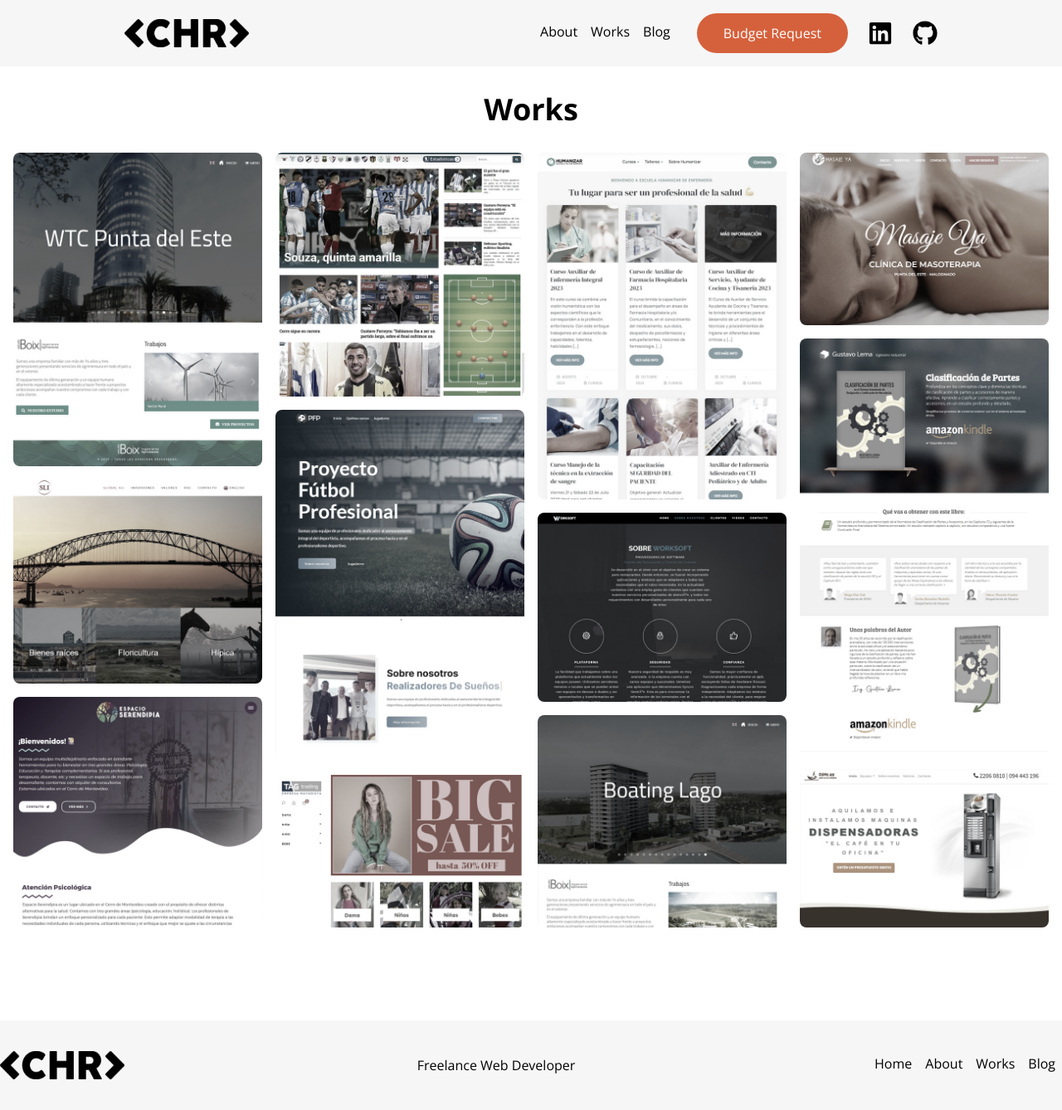
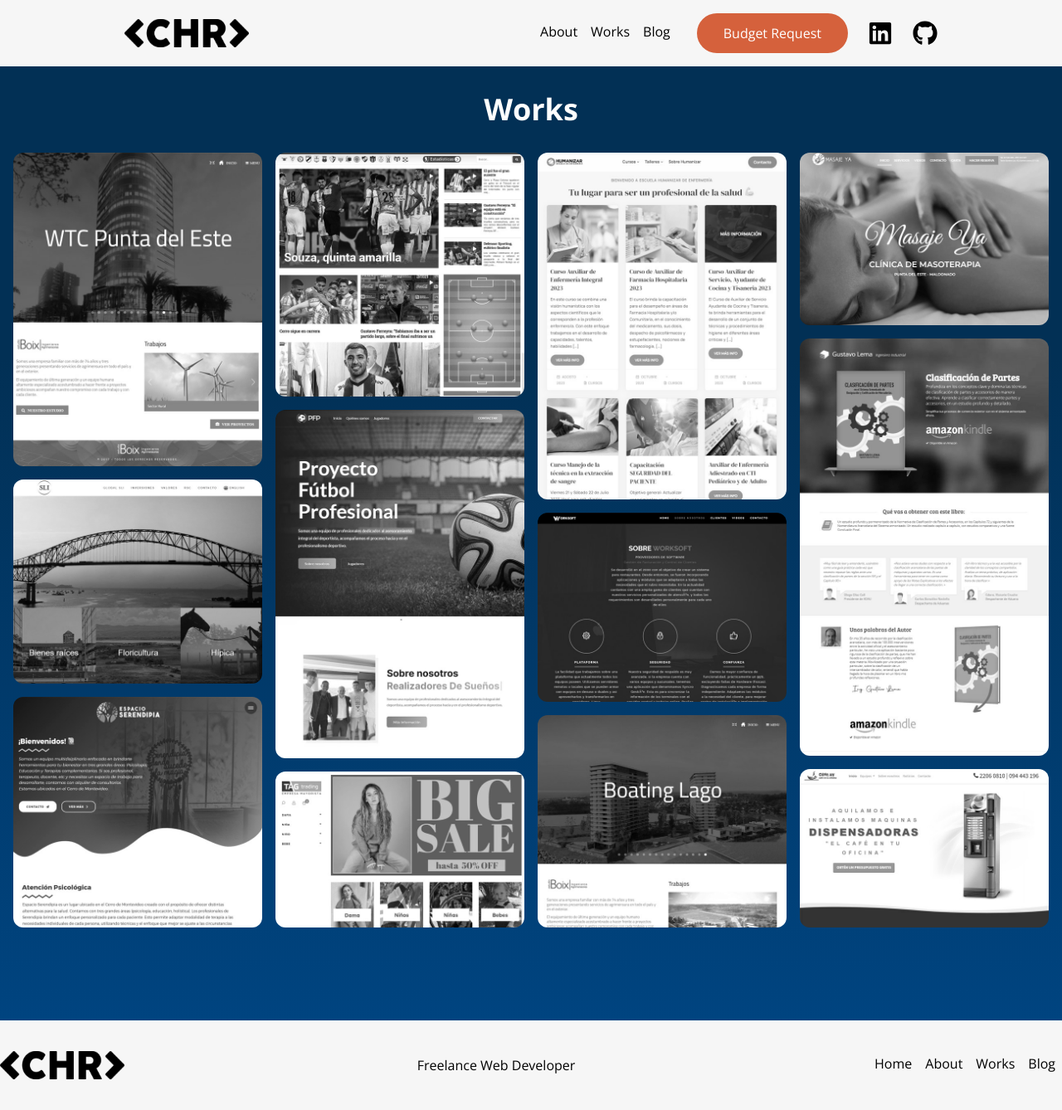
Before and after one commit to christianMiguez/front-christianmiguez.com, a Next.js app: page /works in a window 1280 px wide. Shown: the whole page at 83% size. Built offline with nearby package versions, Linux system fonts and the light colour scheme.

Commit message:
Works workaround

```diff
--- a/next.config.js
+++ b/next.config.js
@@ -5,6 +5,7 @@ const nextConfig = {
       "localhost",
       "admin-christianmiguez-com.onrender.com",
       "christianmiguez.vercel.app",
+      "picsum.photos",
     ],
   },
 };
--- a/src/app/works/page.tsx
+++ b/src/app/works/page.tsx
@@ -5,32 +5,42 @@ import styles from "./works.module.scss";
 import { useState } from "react";
 import { AnimatePresence } from "framer-motion";
 import Modal from "@/components/features/Modal/Modal";
+import { WORKS } from "@/utils/data";
 
 export default function Works() {
   const [modalOpen, setModalOpen] = useState(false);
+  const [modalContent, setModalContent] = useState(WORKS[0]);
 
-  const close = () => setModalOpen(false);
-  const open = () => setModalOpen(true);
+  const close = () => {
+    setModalOpen(false);
+    document.getElementsByTagName("body")[0].style.overflow = "auto";
+  };
+  const open = (e: any) => {
+    setModalOpen(true);
+    document
+      .getElementsByTagName("body")[0]
+      .scrollIntoView({ behavior: "instant" });
+    document.getElementsByTagName("body")[0].style.overflow = "hidden";
+    setModalContent(WORKS[e.target.dataset.id]);
+  };
 
   return (
-    <>
-      <div className="modalFramer z-100 text-white">
+    <div className="bg-blue-dark-gradient">
+      <div className="h-full z-100 text-white relative">
         <AnimatePresence
-          // Disable any initial animations on children that
-          // are present when the component is first rendered
           initial={false}
-          // Only render one component at a time.
-          // The exiting component will finish its exit
-          // animation before entering component is rendered
           mode="wait"
-          // Fires when all exiting nodes have completed animating out
           onExitComplete={() => null}
         >
           {modalOpen && (
-            <Modal modalOpen={modalOpen} handleClose={close} text="aaaa" />
+            <Modal
+              modalOpen={modalOpen}
+              handleClose={close}
+              modalContent={modalContent}
+            />
           )}
         </AnimatePresence>
-      </div>
+
         <main className="py-28 z-10">
           <div className="hero-post container mx-auto px-4">
             <h1 className="h2 mb-8 text-center">Works</h1>
@@ -38,23 +48,25 @@ export default function Works() {
             <div className="grid grid-cols-2 md:grid-cols-4 gap-4">
               <div className="grid gap-4">
                 <div
-                className={`hover:drop-shadow-xl hover:scale-105 grayscale-[80%] hover:grayscale-0 hover:transition-[3s] duration-700 cursor-pointer save-button`}
-                onClick={() => (modalOpen ? close() : open())}
+                  className={`hover:drop-shadow-xl hover:scale-105 grayscale hover:grayscale-0 hover:transition-[3s] duration-700 cursor-pointer save-button`}
+                  onClick={(e) => (modalOpen ? close() : open(e))}
                 >
                   <Image
-                  className="h-auto max-w-full rounded-lg"
-                  src="/assets/images/masonry/image.jpg"
+                    data-id="0"
+                    className="h-auto max-w-full rounded-xl"
+                    src="/assets/images/masonry/image-0.jpg"
                     alt="Christian Miguez - WORK: #"
                     width={610}
                     height={768}
                   />
                 </div>
                 <div
-                className={`hover:drop-shadow-xl hover:scale-105 grayscale-[80%] hover:grayscale-0 hover:transition-[1s] duration-700 cursor-pointer save-button`}
-                onClick={() => (modalOpen ? close() : open())}
+                  className={`hover:drop-shadow-xl hover:scale-105 grayscale hover:grayscale-0 hover:transition-[1s] duration-700 cursor-pointer save-button`}
+                  onClick={(e) => (modalOpen ? close() : open(e))}
                 >
                   <Image
-                  className="h-auto max-w-full rounded-lg"
+                    data-id="1"
+                    className="h-auto max-w-full rounded-xl"
                     src="/assets/images/masonry/image-1.jpg"
                     alt="Christian Miguez - WORK: #"
                     width={610}
@@ -62,11 +74,12 @@ export default function Works() {
                   />
                 </div>
                 <div
-                className={`hover:drop-shadow-xl hover:scale-105 grayscale-[80%] hover:grayscale-0 hover:transition-[1s] duration-700 cursor-pointer save-button`}
-                onClick={() => (modalOpen ? close() : open())}
+                  className={`hover:drop-shadow-xl hover:scale-105 grayscale hover:grayscale-0 hover:transition-[1s] duration-700 cursor-pointer save-button`}
+                  onClick={(e) => (modalOpen ? close() : open(e))}
                 >
                   <Image
-                  className="h-auto max-w-full rounded-lg"
+                    data-id="2"
+                    className="h-auto max-w-full rounded-xl"
                     src="/assets/images/masonry/image-2.jpg"
                     alt="Christian Miguez - WORK: #"
                     width={610}
@@ -76,11 +89,12 @@ export default function Works() {
               </div>
               <div className="grid gap-4">
                 <div
-                className={`hover:drop-shadow-xl hover:scale-105 grayscale-[80%] hover:grayscale-0 hover:transition-[1s] duration-700 cursor-pointer save-button`}
-                onClick={() => (modalOpen ? close() : open())}
+                  className={`hover:drop-shadow-xl hover:scale-105 grayscale hover:grayscale-0 hover:transition-[1s] duration-700 cursor-pointer save-button`}
+                  onClick={(e) => (modalOpen ? close() : open(e))}
                 >
                   <Image
-                  className="h-auto max-w-full rounded-lg"
+                    data-id="3"
+                    className="h-auto max-w-full rounded-xl"
                     src="/assets/images/masonry/image-3.jpg"
                     alt="Christian Miguez - WORK: #"
                     width={610}
@@ -88,11 +102,12 @@ export default function Works() {
                   />
                 </div>
                 <div
-                className={`hover:drop-shadow-xl hover:scale-105 grayscale-[80%] hover:grayscale-0 hover:transition-[1s] duration-700 cursor-pointer save-button`}
-                onClick={() => (modalOpen ? close() : open())}
+                  className={`hover:drop-shadow-xl hover:scale-105 grayscale hover:grayscale-0 hover:transition-[1s] duration-700 cursor-pointer save-button`}
+                  onClick={(e) => (modalOpen ? close() : open(e))}
                 >
                   <Image
-                  className="h-auto max-w-full rounded-lg"
+                    data-id="4"
+                    className="h-auto max-w-full rounded-xl"
                     src="/assets/images/masonry/image-4.jpg"
                     alt="Christian Miguez - WORK: #"
                     width={610}
@@ -100,11 +115,12 @@ export default function Works() {
                   />
                 </div>
                 <div
-                className={`hover:drop-shadow-xl hover:scale-105 grayscale-[80%] hover:grayscale-0 hover:transition-[1s] duration-700 cursor-pointer save-button`}
-                onClick={() => (modalOpen ? close() : open())}
+                  className={`hover:drop-shadow-xl hover:scale-105 grayscale hover:grayscale-0 hover:transition-[1s] duration-700 cursor-pointer save-button`}
+                  onClick={(e) => (modalOpen ? close() : open(e))}
                 >
                   <Image
-                  className="h-auto max-w-full rounded-lg"
+                    data-id="5"
+                    className="h-auto max-w-full rounded-xl"
                     src="/assets/images/masonry/image-5.jpg"
                     alt="Christian Miguez - WORK: #"
                     width={610}
@@ -114,11 +130,12 @@ export default function Works() {
               </div>
               <div className="grid gap-4">
                 <div
-                className={`hover:drop-shadow-xl hover:scale-105 grayscale-[80%] hover:grayscale-0 hover:transition-[1s] duration-700 cursor-pointer save-button`}
-                onClick={() => (modalOpen ? close() : open())}
+                  className={`hover:drop-shadow-xl hover:scale-105 grayscale hover:grayscale-0 hover:transition-[1s] duration-700 cursor-pointer save-button`}
+                  onClick={(e) => (modalOpen ? close() : open(e))}
                 >
                   <Image
-                  className="h-auto max-w-full rounded-lg"
+                    data-id="6"
+                    className="h-auto max-w-full rounded-xl"
                     src="/assets/images/masonry/image-6.jpg"
                     alt="Christian Miguez - WORK: #"
                     width={610}
@@ -126,11 +143,12 @@ export default function Works() {
                   />
                 </div>
                 <div
-                className={`hover:drop-shadow-xl hover:scale-105 grayscale-[80%] hover:grayscale-0 hover:transition-[1s] duration-700 cursor-pointer save-button`}
-                onClick={() => (modalOpen ? close() : open())}
+                  className={`hover:drop-shadow-xl hover:scale-105 grayscale hover:grayscale-0 hover:transition-[1s] duration-700 cursor-pointer save-button`}
+                  onClick={(e) => (modalOpen ? close() : open(e))}
                 >
                   <Image
-                  className="h-auto max-w-full rounded-lg"
+                    data-id="7"
+                    className="h-auto max-w-full rounded-xl"
                     src="/assets/images/masonry/image-7.jpg"
                     alt="Christian Miguez - WORK: #"
                     width={610}
@@ -138,11 +156,12 @@ export default function Works() {
                   />
                 </div>
                 <div
-                className={`hover:drop-shadow-xl hover:scale-105 grayscale-[80%] hover:grayscale-0 hover:transition-[1s] duration-700 cursor-pointer save-button`}
-                onClick={() => (modalOpen ? close() : open())}
+                  className={`hover:drop-shadow-xl hover:scale-105 grayscale hover:grayscale-0 hover:transition-[1s] duration-700 cursor-pointer save-button`}
+                  onClick={(e) => (modalOpen ? close() : open(e))}
                 >
                   <Image
-                  className="h-auto max-w-full rounded-lg"
+                    data-id="8"
+                    className="h-auto max-w-full rounded-xl"
                     src="/assets/images/masonry/image-8.jpg"
                     alt="Christian Miguez - WORK: #"
                     width={610}
@@ -152,11 +171,12 @@ export default function Works() {
               </div>
               <div className="grid gap-4">
                 <div
-                className={`hover:drop-shadow-xl hover:scale-105 grayscale-[80%] hover:grayscale-0 hover:transition-[1s] duration-700 cursor-pointer save-button`}
-                onClick={() => (modalOpen ? close() : open())}
+                  className={`hover:drop-shadow-xl hover:scale-105 grayscale hover:grayscale-0 hover:transition-[1s] duration-700 cursor-pointer save-button`}
+                  onClick={(e) => (modalOpen ? close() : open(e))}
                 >
                   <Image
-                  className="h-auto max-w-full rounded-lg"
+                    data-id="9"
+                    className="h-auto max-w-full rounded-xl"
                     src="/assets/images/masonry/image-9.jpg"
                     alt="Christian Miguez - WORK: #"
                     width={610}
@@ -164,11 +184,12 @@ export default function Works() {
                   />
                 </div>
                 <div
-                className={`hover:drop-shadow-xl hover:scale-105 grayscale-[80%] hover:grayscale-0 hover:transition-[1s] duration-700 cursor-pointer save-button`}
-                onClick={() => (modalOpen ? close() : open())}
+                  className={`hover:drop-shadow-xl hover:scale-105 grayscale hover:grayscale-0 hover:transition-[1s] duration-700 cursor-pointer save-button`}
+                  onClick={(e) => (modalOpen ? close() : open(e))}
                 >
                   <Image
-                  className="h-auto max-w-full rounded-lg"
+                    data-id="10"
+                    className="h-auto max-w-full rounded-xl"
                     src="/assets/images/masonry/image-10.jpg"
                     alt="Christian Miguez - WORK: #"
                     width={610}
@@ -176,11 +197,12 @@ export default function Works() {
                   />
                 </div>
                 <div
-                className={`hover:drop-shadow-xl hover:scale-105 grayscale-[80%] hover:grayscale-0 hover:transition-[1s] duration-700 cursor-pointer save-button`}
-                onClick={() => (modalOpen ? close() : open())}
+                  className={`hover:drop-shadow-xl hover:scale-105 grayscale hover:grayscale-0 hover:transition-[1s] duration-700 cursor-pointer save-button`}
+                  onClick={(e) => (modalOpen ? close() : open(e))}
                 >
                   <Image
-                  className="h-auto max-w-full rounded-lg"
+                    data-id="11"
+                    className="h-auto max-w-full rounded-xl"
                     src="/assets/images/masonry/image-11.jpg"
                     alt="Christian Miguez - WORK: #"
                     width={610}
@@ -191,6 +213,7 @@ export default function Works() {
             </div>
           </div>
         </main>
-    </>
+      </div>
+    </div>
   );
 }
--- a/src/components/features/Modal/Backdrop.tsx
+++ b/src/components/features/Modal/Backdrop.tsx
@@ -4,7 +4,7 @@ const Backdrop = ({ children, onClick }: any) => {
   return (
     <motion.div
       onClick={onClick}
-      className="backdrop z-40"
+      className="backdrop z-40 h-full relative"
       initial={{ opacity: 0 }}
       animate={{ opacity: 1 }}
       exit={{ opacity: 0 }}
--- a/src/styles/_colors.scss
+++ b/src/styles/_colors.scss
@@ -8,6 +8,14 @@
 
 .bg-blue-dark {
   background-color: var(--color-blue-dark);
+}
+.bg-blue-dark-gradient {
+  background: rgb(2, 48, 85);
+  background: linear-gradient(
+    180deg,
+    rgba(2, 48, 85, 1) 35%,
+    rgb(0, 68, 128) 100%
+  );
 }
 
 .text-blue-dark {
--- a/src/styles/_modal.scss
+++ b/src/styles/_modal.scss
@@ -1,31 +1,22 @@
-.modalFramer {
 .backdrop {
   position: absolute;
   top: 0;
   left: 0;
   height: 100%;
   width: 100%;
-    background: #000000e1;
-    display: flex;
-    align-items: center;
-    justify-content: center;
-    overflow-y: hidden;
-  }
+  background: rgb(1 37 58 / 90%);
 
   .modal {
-    width: clamp(50%, 700px, 90%);
-    height: min(50%, 300px);
-
+    width: 790px;
+    max-width: 100%;
+    height: auto;
     margin: auto;
-    padding: 0 2rem;
     border-radius: 12px;
-    display: flex;
-    flex-direction: column;
-    align-items: center;
   }
 
   .orange-gradient {
-    background: var(--gradient);
+    // background: var(--gradient);
+    background-color: var(--color-orange);
   }
 
   .green-gradient {
--- /dev/null
+++ b/src/utils/data.ts
@@ -0,0 +1,121 @@
+export const WORKS = [
+  {
+    id: 0,
+    title: "Estudio Boix - WordPress Website",
+    url: "https://www.estudioboix.com.uy/",
+    image: "https://picsum.photos/600/900",
+    description:
+      "Website design and development for Estudio Boix, an agency that provides surveying services throughout Uruguay and abroad. ",
+    technologies: ["WordPress", "PHP", "JavaScript", "HTML", "CSS"],
+  },
+  {
+    id: 1,
+    title: "Global SLI - WordPress Website",
+    url: "https://www.globalsli.com/",
+    image: "https://picsum.photos/600/900",
+    description:
+      "Landing page for Global SLI, Global SLI has been a pioneer and leader in several business areas. Led by Mr. Guillermo Liberman, has its headquarters in Panama and presence in Argentina, Brazil, Kenya, the United States and Uruguay.",
+    technologies: ["JavaScript", "HTML", "CSS"],
+  },
+  {
+    id: 2,
+    title: "Serendipia - WordPress Website",
+    url: "https://serendipia.uy/",
+    image: "https://picsum.photos/600/900",
+    description:
+      "Website development for Serendipia, a coworking space in Uruguay which offers a wide range of services for entrepreneurs and mental health professionals.",
+    technologies: ["WordPress", "PHP", "JavaScript", "HTML", "CSS"],
+  },
+  {
+    id: 3,
+    title: "Tenfield.com",
+    url: "https://www.tenfield.com.uy/",
+    image: "https://picsum.photos/600/900",
+    description: "Website development for Tenfield, a sports news website.",
+    technologies: [
+      "WordPress",
+      "PHP",
+      "Bootstrap",
+      "JavaScript",
+      "HTML",
+      "CSS",
+    ],
+  },
+  {
+    id: 4,
+    title: "PFP: Proyecto Fútbol Profesional",
+    url: "https://proyectofutboluy.com/",
+    image: "https://picsum.photos/600/900",
+    description:
+      "WordPress website development for PFP, a talent adquisition agency for soccer players.",
+    technologies: ["WordPress", "PHP", "JavaScript", "HTML", "CSS"],
+  },
+  {
+    id: 5,
+    title: "TAG Trading",
+    url: "https://www.tagtrading.com.uy/",
+    image: "https://picsum.photos/600/900",
+    description:
+      "Turn a web design into a PHP database driven website for TAG Trading, a company that sell and distribute products for the fashion industry.",
+    technologies: ["PHP", "JavaScript", "HTML", "CSS"],
+  },
+  {
+    id: 6,
+    title: "Humanizar",
+    url: "https://humanizar.edu.uy/",
+    image: "https://picsum.photos/600/900",
+    description:
+      "Website development for Humanizar, a medical school in Uruguay that offers a wide range of courses for health professionals",
+    technologies: ["WordPress", "PHP", "JavaScript", "HTML", "CSS"],
+  },
+  {
+    id: 7,
+    title: "Worksoft",
+    url: "https://www.worksoft.com.uy/sitio2019/index.html",
+    image: "https://picsum.photos/600/900",
+    description: "Turn a web design into a website for Worksoft",
+    technologies: ["JavaScript", "HTML", "CSS"],
+  },
+  {
+    id: 8,
+    title: "Estudio Boix - WordPress Website",
+    url: "https://www.estudioboix.com.uy/",
+    image: "https://picsum.photos/600/900",
+    description:
+      "Website design and development for Estudio Boix, an agency that provides surveying services throughout Uruguay and abroad. ",
+    technologies: ["WordPress", "PHP", "JavaScript", "HTML", "CSS"],
+  },
+  {
+    id: 9,
+    title: "Masaje YA",
+    url: "https://masajeya.com/",
+    image: "https://picsum.photos/600/900",
+    description: "Website development for Masaje YA, a massage therapy center.",
+    technologies: ["WordPress", "PHP", "JavaScript", "HTML", "CSS"],
+  },
+  {
+    id: 10,
+    title: "Lema & Grille",
+    url: "#",
+    image: "https://picsum.photos/600/900",
+    description:
+      "Website development for Lema & Grille, a Tariff Classification - Customs professional services group.",
+    technologies: [
+      "WooCommerce",
+      "WordPress",
+      "PHP",
+      "JavaScript",
+      "HTML",
+      "CSS",
+    ],
+  },
+  {
+    id: 11,
+    title: "Cafe Uruguay",
+    url: "https://cafe.uy",
+    image: "https://picsum.photos/600/900",
+    description:
+      "Website development for Cafe Uruguay, a coffee vending company.",
+    technologies: ["WordPress", "PHP", "JavaScript", "HTML", "CSS"],
+  },
+];
```
Also changed, not shown: src/components/features/Modal/Modal.tsx (+69 -4 lines), public/assets/images/masonry/image-0.jpg (renamed from public/assets/images/masonry/image.jpg). Lines whose indentation alone changed are shown as unchanged.
